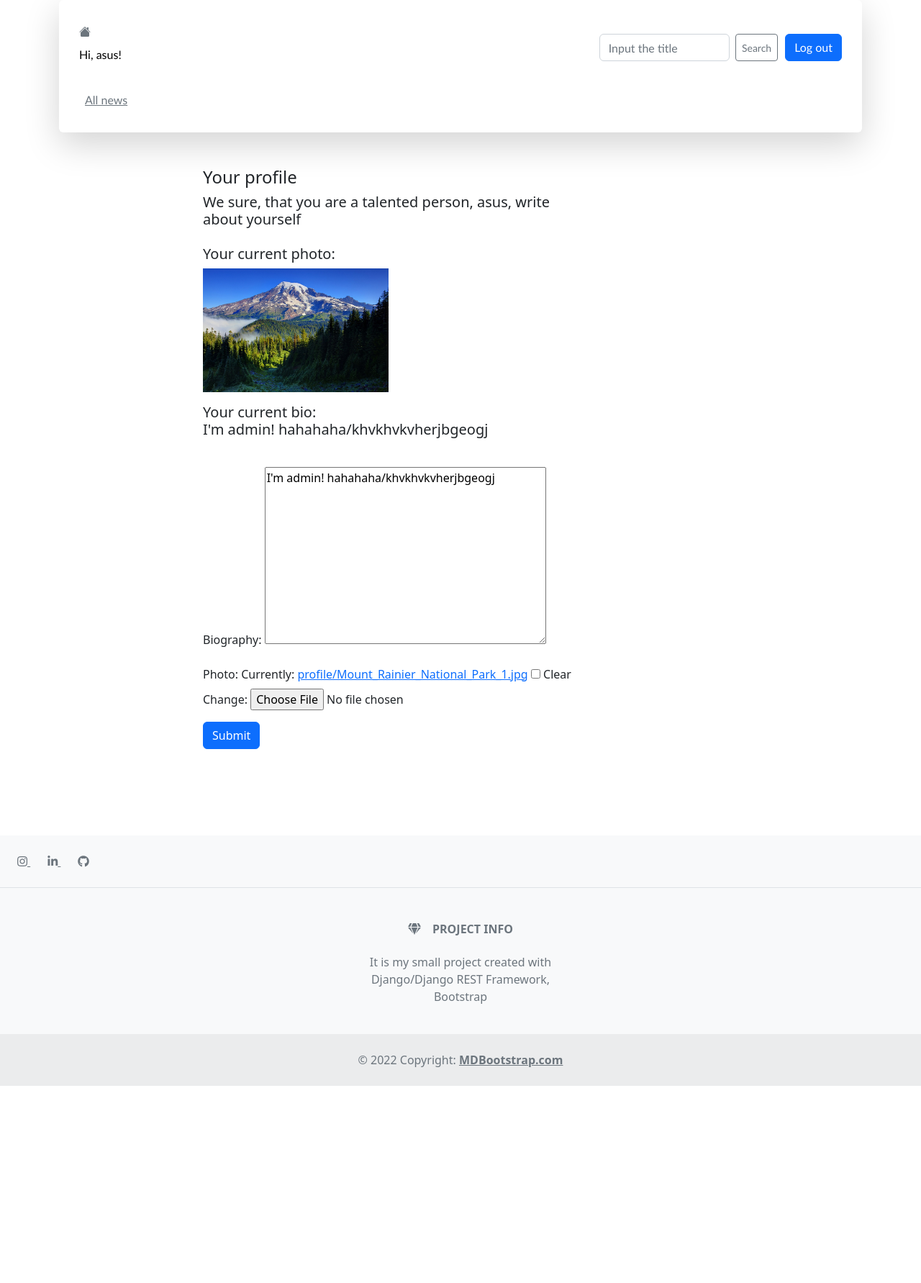
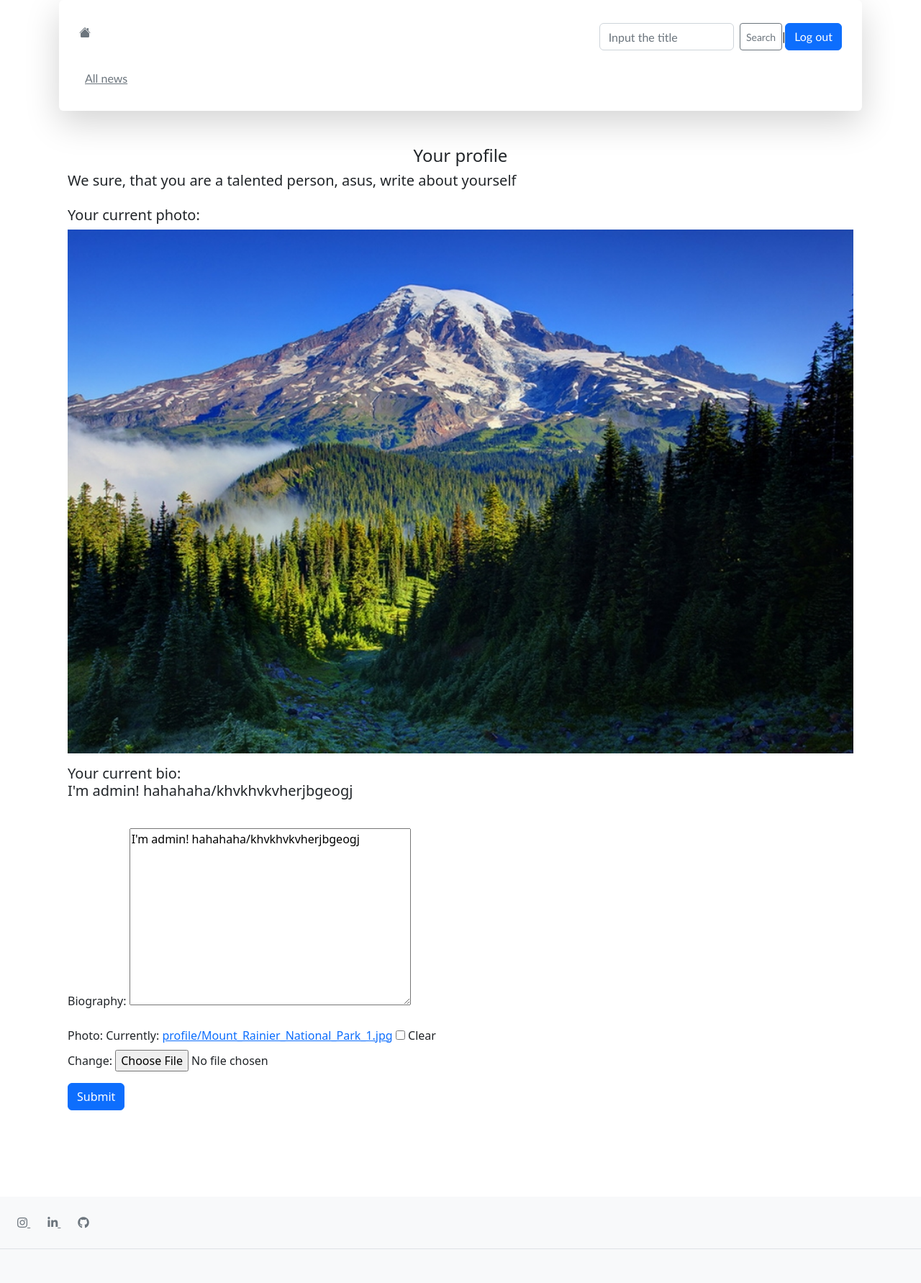
Before and after one commit to Daniil4949/django_blog, a Django app: page /account/profile/ in a window 1280 px wide. Shown: the top 1783 px of the page at 72% size. Before the commit the page ends 1509 px from the top, so only its background shows below. Run offline with Django 4.2, Linux system fonts and the light colour scheme; a user stored in the database is signed in; data comes from the database, SQL or seed files in the repository; both versions use the stored data as it was after the commit; some libraries are stand-ins or nearby versions.

Commit message:
All templates were updated.

```diff
--- a/pet_project/templates/account/profile.html
+++ b/pet_project/templates/account/profile.html
@@ -1,14 +1,15 @@
 {% extends 'blog/base.html' %}
 
 {% block content %}
-<div style="margin-right:400px; margin-left:200px; margin-top: 20px; margin-bottom: 120px;">
+<div class="container">
+<div style="margin-top: 20px; margin-bottom: 120px;">
 <form method="post" action="" enctype="multipart/form-data">
     {% csrf_token %}
-    <h4>Your profile</h4>
+    <h4><center>Your profile</center></h4>
     <div class="input-group mb-3"><h5>We sure, that you are a talented person, {{request.user.username}}, write about yourself</h5></div>
     {% if user.photo %}
     <h5>Your current photo:</h5>
-    <p><img class="card-img-top" alt="Thumbnail [100%x225]" style="width:50%" src="{{ user.photo.url }}" data-holder-rendered="true"></p>
+    <p><img class="card-img-top" alt="Thumbnail [100%x225]" src="{{ user.photo.url }}" data-holder-rendered="true"></p>
     {% endif %}
     {% if user.biography %}
     <p><div class="input-group mb-3"><h5>Your current bio: <p>{{ user.biography }}</p></h5></div></p>
@@ -26,4 +27,5 @@
 <!--    <button type="submit" style="margin-bottom:100px;" class="btn btn-primary">Submit</button>-->
 </form>
 </div>
+</div>
 {% endblock %}
--- a/pet_project/templates/account/registration.html
+++ b/pet_project/templates/account/registration.html
@@ -1,7 +1,7 @@
 {% extends 'blog/base.html' %}
 
 {% block content %}
-<div style="margin-left:300px; margin-right:300px; margin-top:50px; margin-bottom: 100px;">
+<div style="margin-top:50px; margin-bottom: 100px;">
 {% if user_form.errors %}
 <div class="alert alert-danger alert-dismissible">
     <button type="button" class="close" data-dismiss="alert">&times;</button>
--- a/pet_project/templates/account/registration_complete.html
+++ b/pet_project/templates/account/registration_complete.html
@@ -1,7 +1,7 @@
 {% extends 'blog/base.html' %}
 
 {% block content %}
-<div class="shadow p-3 mb-5 bg-body rounded" style="margin-left:150px;margin-right:150px;">
+<div class="shadow p-3 mb-5 bg-body rounded">
 <meta http-equiv="Refresh" content="3; /accounts/login">
     <div class="alert alert-success alert-dismissible" style="margin-bottom: 300px; margin-top: 50px;">
         <button type="button" class="close" data-dismiss="alert">&times;</button>
--- a/pet_project/templates/account/user_profile.html
+++ b/pet_project/templates/account/user_profile.html
@@ -1,12 +1,12 @@
 {% extends 'blog/base.html' %}
 
 {% block content %}
-<div style="margin-right:400px; margin-left:300px; margin-top: 20px; margin-bottom: 300px;">
+<div style="margin-top: 20px; margin-bottom: 300px;">
 
     <h4>{{ profile.user.username}}'s profile</h4>
     {% if profile.photo %}
     {{ profile.user.username}}'s photo
-    <p><img class="card-img-top" alt="Thumbnail [100%x225]" style="width:50%" src="{{ profile.photo.url }}" data-holder-rendered="true"></p>
+    <p><img class="card-img-top" alt="Thumbnail [100%x225]" src="{{ profile.photo.url }}" data-holder-rendered="true"></p>
     {% endif %}
     {% if profile.biography %}
     <div class="input-group mb-3"><h5>Biography: {{ profile.biography }}</h5></div>
--- a/pet_project/templates/blog/base.html
+++ b/pet_project/templates/blog/base.html
@@ -102,20 +102,19 @@
               <p><a class="link-secondary" href="{% url 'current_user_profile' %}"><svg xmlns="http://www.w3.org/2000/svg" width="16" height="16" fill="currentColor" class="bi bi-house-fill" viewBox="0 0 16 16">
   <path fill-rule="evenodd" d="m8 3.293 6 6V13.5a1.5 1.5 0 0 1-1.5 1.5h-9A1.5 1.5 0 0 1 2 13.5V9.293l6-6zm5-.793V6l-2-2V2.5a.5.5 0 0 1 .5-.5h1a.5.5 0 0 1 .5.5z"/>
   <path fill-rule="evenodd" d="M7.293 1.5a1 1 0 0 1 1.414 0l6.647 6.646a.5.5 0 0 1-.708.708L8 2.207 1.354 8.854a.5.5 0 1 1-.708-.708L7.293 1.5z"/>
-</svg></a><p>Hi, {{request.user.username}}!</p></p>
+</svg></a></p>
               {% endif %}
             </div>
             <div class="col-4 d-flex justify-content-end align-items-center">
               <form class="d-flex" role="search" method="POST" action="{% url 'search_post' %}">
                 {% csrf_token %}
                     <input class="form-control me-2" type="search" name="title" placeholder="Input the title" aria-label="Search">
-                    <button class="btn btn-sm btn-outline-secondary" style="margin-right:10px;" type="submit">Search  </button>
+                    <button class="btn btn-sm btn-outline-secondary" type="submit">Search</button>
                   </form>
                     {%  if request.user.is_authenticated %}
-                    <a href="{% url 'logout' %}" role="button" class="btn btn-primary">Log out</a>
+                    | <a href="{% url 'logout' %}" role="button" class="btn btn-primary">Log out</a>
                     {% else %}
-                    <a href="{% url 'registration' %}" role="button" class="btn btn-primary">Sign up</a>
-                    <a href="{% url 'login' %}" role="button" class="btn btn-primary">Log in</a>
+                    | <a href="{% url 'registration' %}" role="button" class="btn btn-primary">Sign up</a> | <a href="{% url 'login' %}" role="button" class="btn btn-primary">Log in</a>
                     {% endif %}
 
 
--- a/pet_project/templates/blog/index.html
+++ b/pet_project/templates/blog/index.html
@@ -53,7 +53,7 @@
 
 
 {% else %}
-<div style="margin-left: 500px; margin-top:50px; margin-bottom:350px;">
+<div style="margin-top:50px; margin-bottom:350px;">
   <h3>Sorry, but there is nothing to show...</h3>
   </div>
 {% endif %}
--- a/pet_project/templates/blog/not_found.html
+++ b/pet_project/templates/blog/not_found.html
@@ -1,8 +1,9 @@
 {% extends 'blog/base.html' %}
 
 {% block content %}
+<div class="container">
 <div style="margin-top:50px; margin-bottom:350px;">
 <h3><center>Sorry, but there is nothing to show...</center></h3>
 </div>
-
+</div>
 {% endblock %}
--- a/pet_project/templates/registration/password_reset_complete.html
+++ b/pet_project/templates/registration/password_reset_complete.html
@@ -1,7 +1,7 @@
 {% extends 'blog/base.html' %}
 
 {% block content %}
-<div class="shadow p-3 mb-5 bg-body rounded" style="margin-left:150px;margin-right:150px;">
+<div class="shadow p-3 mb-5 bg-body rounded">
 <meta http-equiv="refresh" content="3;URL={% url 'login' %}">
 <div class="alert alert-success alert-dismissible" style="margin-bottom: 350px;">
     <button type="button" class="close" data-dismiss="alert">&times;</button>
--- a/pet_project/templates/registration/password_reset_confirm.html
+++ b/pet_project/templates/registration/password_reset_confirm.html
@@ -3,7 +3,7 @@
 
 {% block content %}
 <div class="shadow p-3 mb-5 bg-body rounded">
-<div style="margin-left: 300px; margin-right:300px;">
+<div>
 {% if validlink %}
 <form action="" method="post">
     {% csrf_token %}
--- a/pet_project/templates/registration/password_reset_done.html
+++ b/pet_project/templates/registration/password_reset_done.html
@@ -2,7 +2,7 @@
 
 {% block content %}
 <div class="shadow p-3 mb-5 bg-body rounded">
-  <div class="alert alert-success alert-dismissible" style="margin-bottom: 400px; margin-right: 300px; margin-left:300px">
+  <div class="alert alert-success alert-dismissible" style="margin-bottom: 400px;">
     <button type="button" class="close" data-dismiss="alert">&times;</button>
     <strong>Success!</strong> We've emailed you instructions about reset password.
 </div>
--- a/pet_project/templates/registration/password_reset_form.html
+++ b/pet_project/templates/registration/password_reset_form.html
@@ -2,7 +2,7 @@
 
 {% block content %}
 <div class="shadow p-3 mb-5 bg-body rounded">
-<div style="margin-bottom: 300px; margin-right: 300px; margin-left:300px">
+<div style="margin-bottom: 300px;">
 {% if form.email.errors %}
   <div class="alert alert-danger alert-dismissible">
     <button type="button" class="close" data-dismiss="alert">&times;</button>
```
Also changed, not shown: pet_project/templates/blog/category_posts.html (+5 -2 lines), pet_project/db.sqlite3.
